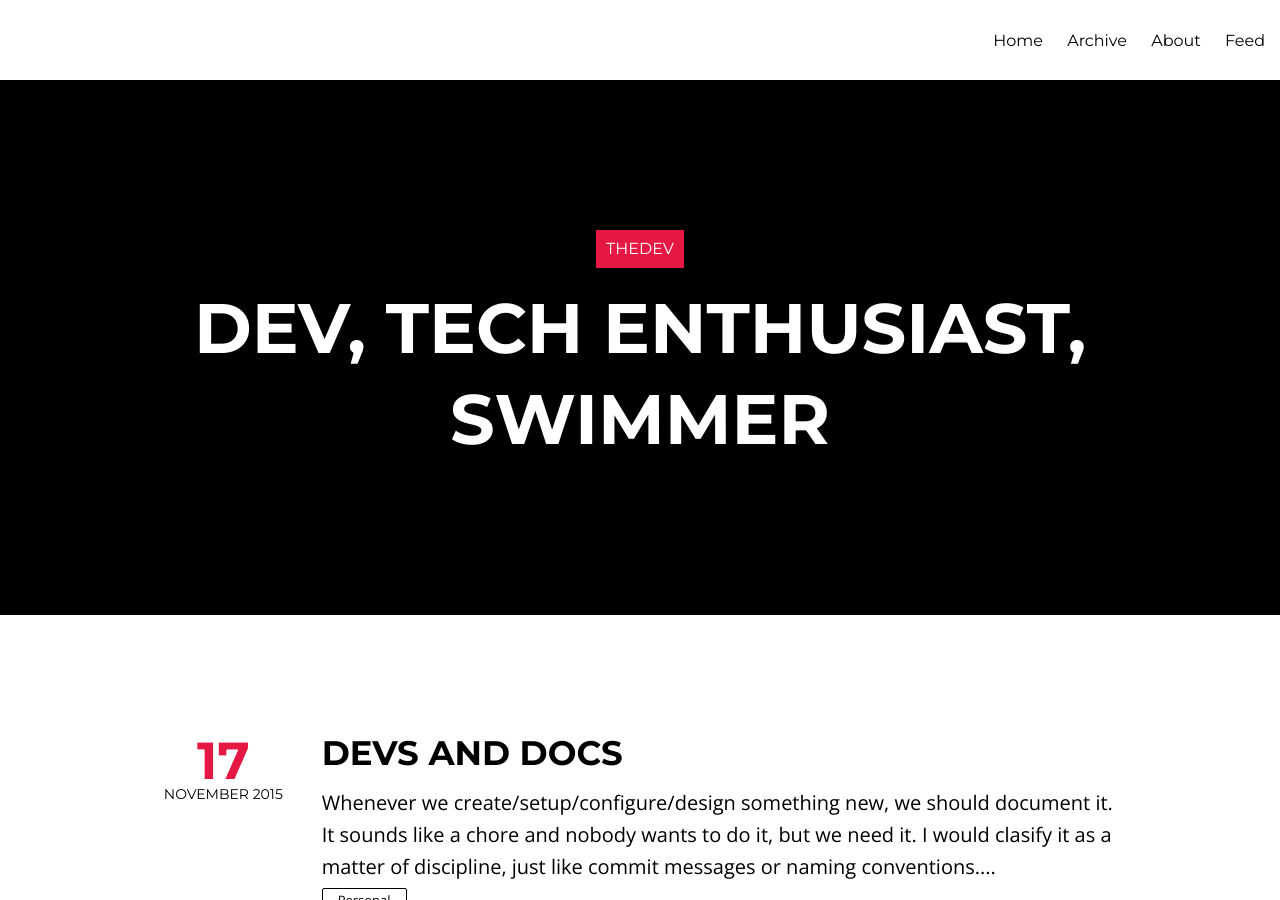
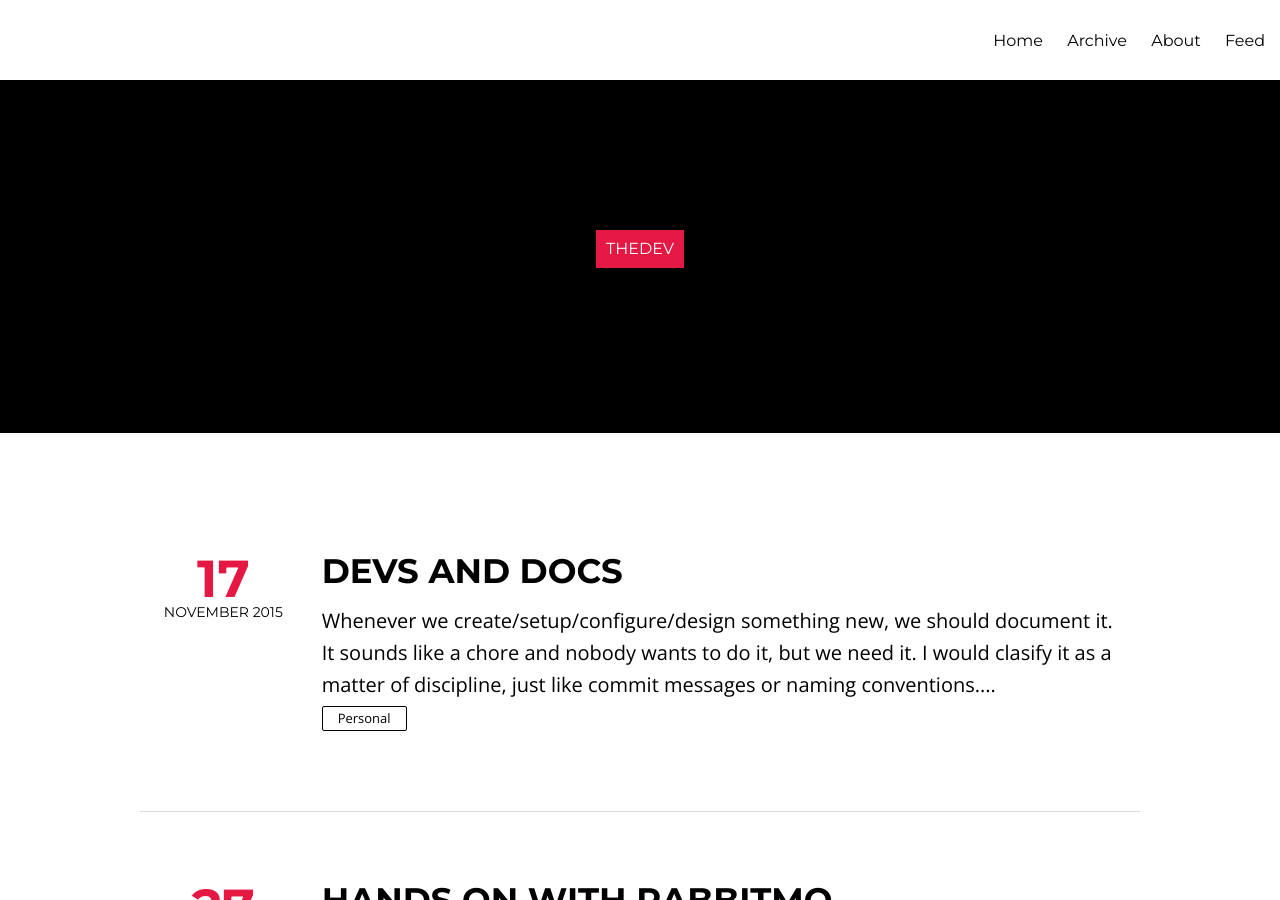
Before and after one commit to thedev/hipster-jekyll-blog, a Jekyll site: the page built from index.html, in a window 1280 px wide and 900 px high. Built offline with Jekyll 4.4.1, drawn with Linux system fonts in a browser that asks for light colours; nearby versions of some CDN libraries; the list of posts is cut into pages by our own code.

Commit message:
Updated _config.yml

```diff
--- a/_config.yml
+++ b/_config.yml
@@ -1,5 +1,5 @@
 title:            thedev
-description:      "dev, tech enthusiast, swimmer"
+description:      ""
 logo:             logo.png
 disqus_shortname: thedevro
 share:            true
```
